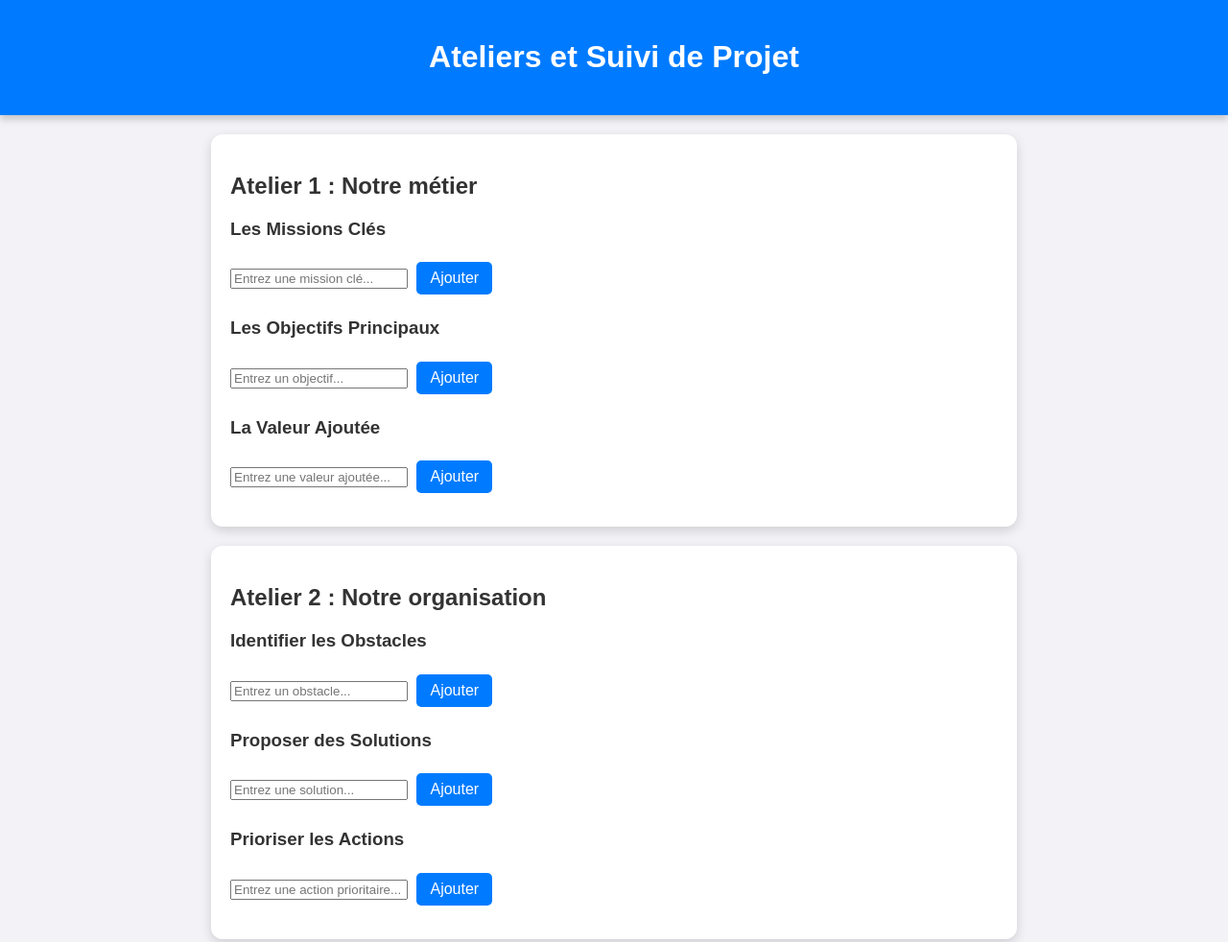
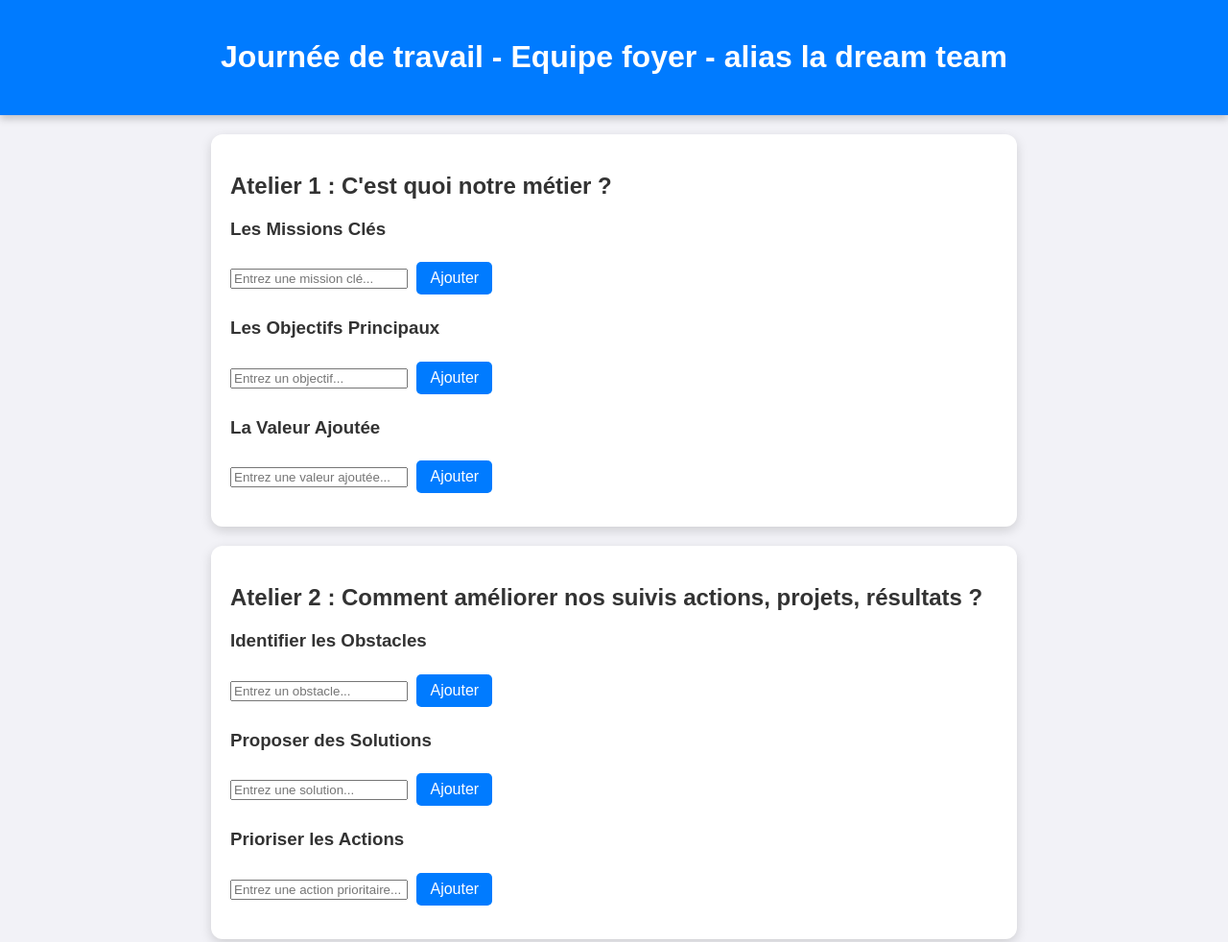
Before and after one commit to NicolasTardy/atelier-suivi-projet, a plain HTML site: page index.html in a window 1280 px wide. Shown: the top 982 px of the page at 96% size. Drawn offline with Linux system fonts and the light colour scheme.

Commit message:
Update index.html

```diff
--- a/index.html
+++ b/index.html
@@ -62,11 +62,11 @@
 <body>
 
 <header>
-  <h1>Ateliers et Suivi de Projet</h1>
+  <h1>Journée de travail - Equipe foyer - alias la dream team</h1>
 </header>
 
 <section id="atelier1">
-  <h2>Atelier 1 : Notre métier</h2>
+  <h2>Atelier 1 : C'est quoi notre métier ?</h2>
 
   <h3>Les Missions Clés</h3>
   <input type="text" id="missionInput" placeholder="Entrez une mission clé...">
@@ -85,7 +85,7 @@
 </section>
 
 <section id="atelier2">
-  <h2>Atelier 2 : Notre organisation</h2>
+  <h2>Atelier 2 : Comment améliorer nos suivis actions, projets, résultats ?</h2>
 
   <h3>Identifier les Obstacles</h3>
   <input type="text" id="obstacleInput" placeholder="Entrez un obstacle...">
```
